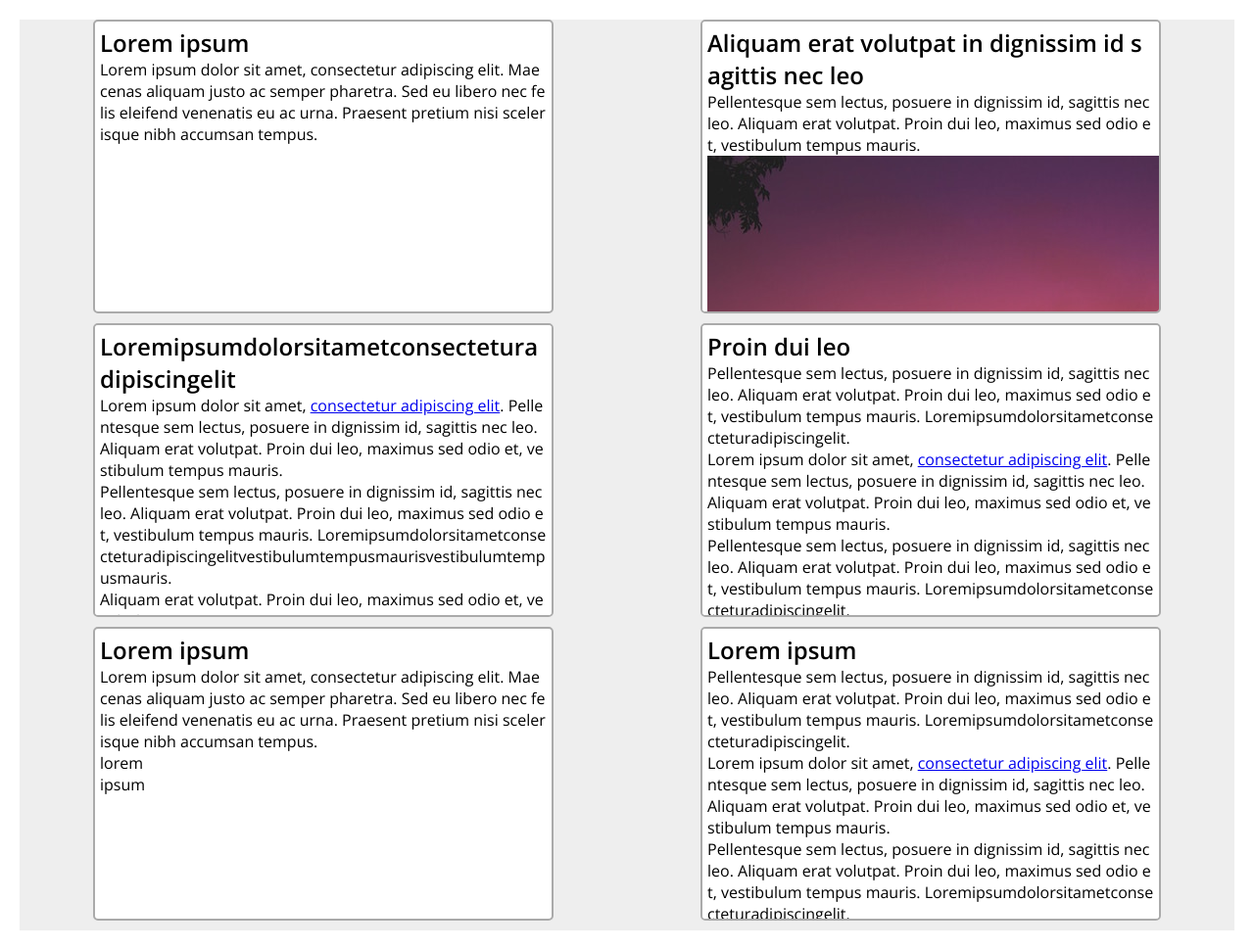
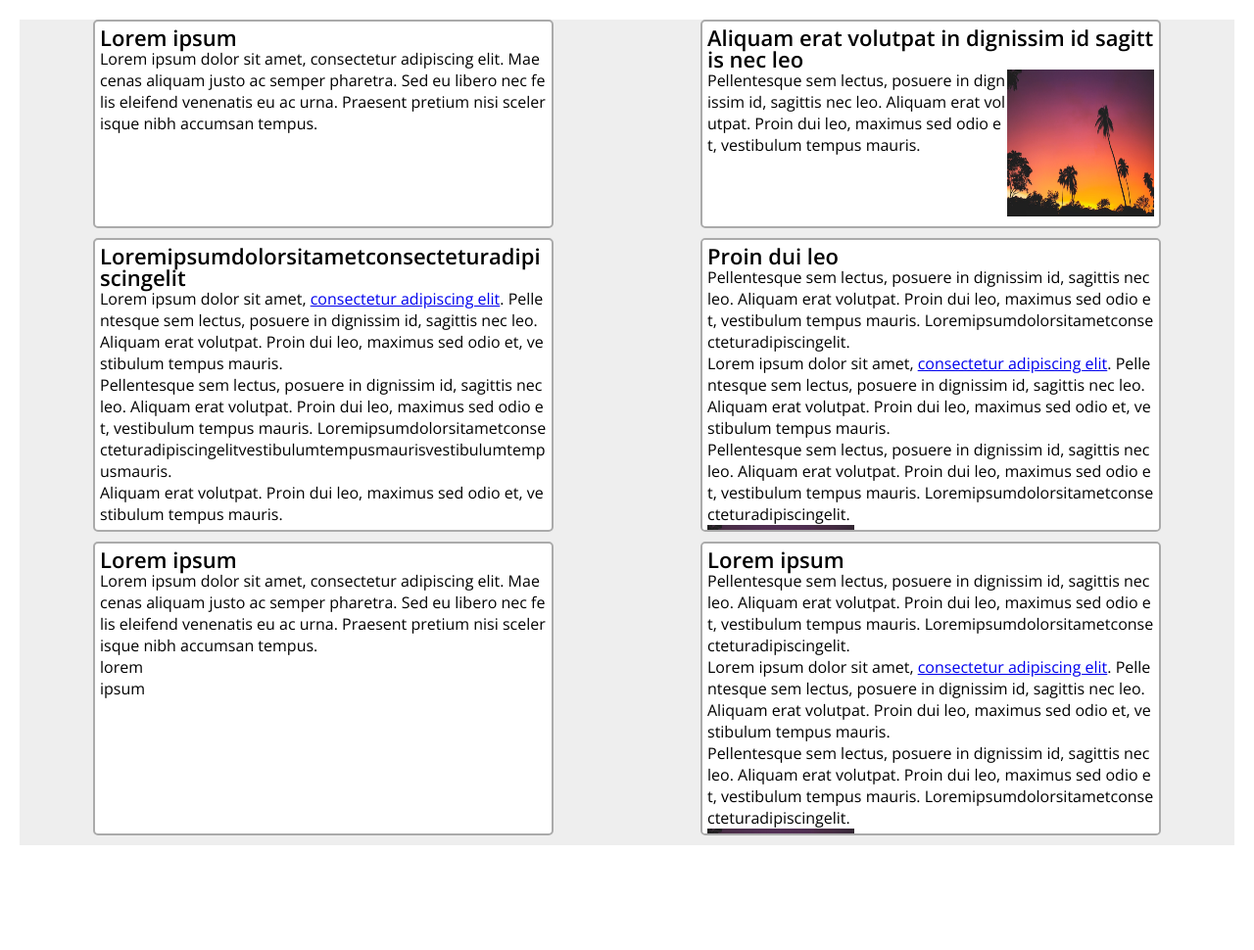
Before and after one commit to athh15/Verkefni5, a plain HTML site: page index.html in a window 1280 px wide. Shown: the whole page at 98% size. After the commit the page ends 883 px from the top, so only its background shows below. Drawn offline with nearby package versions, Linux system fonts and the light colour scheme.

Commit message:
bætt við container fyrir box 2

```diff
--- a/index.html
+++ b/index.html
@@ -1,11 +1,13 @@
 <!doctype html>
 <html lang="en">
+
 <head>
   <meta charset="utf-8">
   <title>Verkefni 5</title>
   <link href="https://fonts.googleapis.com/css?family=Open+Sans:400,600" rel="stylesheet">
   <link rel="stylesheet" href="styles.css">
 </head>
+
 <body>
   <main>
     <div class="cards">
@@ -14,16 +16,19 @@
         <h2>Lorem ipsum</h2>
         <div>
           <div>
-              <p>Lorem ipsum dolor sit amet, consectetur adipiscing elit. Maecenas aliquam justo ac semper pharetra. Sed eu libero nec felis eleifend venenatis eu ac urna. Praesent pretium nisi scelerisque nibh accumsan tempus.</p>
+            <p>Lorem ipsum dolor sit amet, consectetur adipiscing elit. Maecenas aliquam justo ac semper pharetra. Sed
+              eu libero nec felis eleifend venenatis eu ac urna. Praesent pretium nisi scelerisque nibh accumsan
+              tempus.</p>
           </div>
         </div>
       </section>
 
       <section class="card">
         <h2>Aliquam erat volutpat in dignissim id sagittis nec leo</h2>
+        <div class="text_img">
           <div>
-            <div>
-              <p>Pellentesque sem lectus, posuere in dignissim id, sagittis nec leo. Aliquam erat volutpat. Proin dui leo, maximus sed odio et, vestibulum tempus mauris.</p>
+            <p>Pellentesque sem lectus, posuere in dignissim id, sagittis nec leo. Aliquam erat volutpat. Proin dui
+              leo, maximus sed odio et, vestibulum tempus mauris.</p>
           </div>
           <div>
             <img src="img.jpg">
@@ -35,8 +40,12 @@
         <h2>Loremipsumdolorsitametconsecteturadipiscingelit</h2>
         <div>
           <div>
-              <p>Lorem ipsum dolor sit amet, <a href="#">consectetur adipiscing elit</a>. Pellentesque sem lectus, posuere in dignissim id, sagittis nec leo. Aliquam erat volutpat. Proin dui leo, maximus sed odio et, vestibulum tempus mauris.</p>
-              <p>Pellentesque sem lectus, posuere in dignissim id, sagittis nec leo. Aliquam erat volutpat. Proin dui leo, maximus sed odio et, vestibulum tempus mauris. Loremipsumdolorsitametconsecteturadipiscingelitvestibulumtempusmaurisvestibulumtempusmauris.</p>
+            <p>Lorem ipsum dolor sit amet, <a href="#">consectetur adipiscing elit</a>. Pellentesque sem lectus,
+              posuere in dignissim id, sagittis nec leo. Aliquam erat volutpat. Proin dui leo, maximus sed odio et,
+              vestibulum tempus mauris.</p>
+            <p>Pellentesque sem lectus, posuere in dignissim id, sagittis nec leo. Aliquam erat volutpat. Proin dui
+              leo, maximus sed odio et, vestibulum tempus mauris.
+              Loremipsumdolorsitametconsecteturadipiscingelitvestibulumtempusmaurisvestibulumtempusmauris.</p>
             <p>Aliquam erat volutpat. Proin dui leo, maximus sed odio et, vestibulum tempus mauris.</p>
           </div>
         </div>
@@ -46,12 +55,16 @@
         <h2>Proin dui leo</h2>
         <div>
           <div>
-              <p>Pellentesque sem lectus, posuere in dignissim id, sagittis nec leo. Aliquam erat volutpat. Proin dui leo, maximus sed odio et, vestibulum tempus mauris. Loremipsumdolorsitametconsecteturadipiscingelit.</p>
-              <p>Lorem ipsum dolor sit amet, <a href="#">consectetur adipiscing elit</a>. Pellentesque sem lectus, posuere in dignissim id, sagittis nec leo. Aliquam erat volutpat. Proin dui leo, maximus sed odio et, vestibulum tempus mauris.</p>
-              <p>Pellentesque sem lectus, posuere in dignissim id, sagittis nec leo. Aliquam erat volutpat. Proin dui leo, maximus sed odio et, vestibulum tempus mauris. Loremipsumdolorsitametconsecteturadipiscingelit.</p>
+            <p>Pellentesque sem lectus, posuere in dignissim id, sagittis nec leo. Aliquam erat volutpat. Proin dui
+              leo, maximus sed odio et, vestibulum tempus mauris. Loremipsumdolorsitametconsecteturadipiscingelit.</p>
+            <p>Lorem ipsum dolor sit amet, <a href="#">consectetur adipiscing elit</a>. Pellentesque sem lectus,
+              posuere in dignissim id, sagittis nec leo. Aliquam erat volutpat. Proin dui leo, maximus sed odio et,
+              vestibulum tempus mauris.</p>
+            <p>Pellentesque sem lectus, posuere in dignissim id, sagittis nec leo. Aliquam erat volutpat. Proin dui
+              leo, maximus sed odio et, vestibulum tempus mauris. Loremipsumdolorsitametconsecteturadipiscingelit.</p>
           </div>
           <div>
-              <img src="img.jpg">
+            <img class="card-img" src="img.jpg">
           </div>
         </div>
       </section>
@@ -60,7 +73,9 @@
         <h2>Lorem ipsum</h2>
         <div>
           <div>
-              <p>Lorem ipsum dolor sit amet, consectetur adipiscing elit. Maecenas aliquam justo ac semper pharetra. Sed eu libero nec felis eleifend venenatis eu ac urna. Praesent pretium nisi scelerisque nibh accumsan tempus.</p>
+            <p>Lorem ipsum dolor sit amet, consectetur adipiscing elit. Maecenas aliquam justo ac semper pharetra. Sed
+              eu libero nec felis eleifend venenatis eu ac urna. Praesent pretium nisi scelerisque nibh accumsan
+              tempus.</p>
           </div>
         </div>
         <ul>
@@ -73,12 +88,16 @@
         <h2>Lorem ipsum</h2>
         <div>
           <div>
-              <p>Pellentesque sem lectus, posuere in dignissim id, sagittis nec leo. Aliquam erat volutpat. Proin dui leo, maximus sed odio et, vestibulum tempus mauris. Loremipsumdolorsitametconsecteturadipiscingelit.</p>
-              <p>Lorem ipsum dolor sit amet, <a href="#">consectetur adipiscing elit</a>. Pellentesque sem lectus, posuere in dignissim id, sagittis nec leo. Aliquam erat volutpat. Proin dui leo, maximus sed odio et, vestibulum tempus mauris.</p>
-              <p>Pellentesque sem lectus, posuere in dignissim id, sagittis nec leo. Aliquam erat volutpat. Proin dui leo, maximus sed odio et, vestibulum tempus mauris. Loremipsumdolorsitametconsecteturadipiscingelit.</p>
+            <p>Pellentesque sem lectus, posuere in dignissim id, sagittis nec leo. Aliquam erat volutpat. Proin dui
+              leo, maximus sed odio et, vestibulum tempus mauris. Loremipsumdolorsitametconsecteturadipiscingelit.</p>
+            <p>Lorem ipsum dolor sit amet, <a href="#">consectetur adipiscing elit</a>. Pellentesque sem lectus,
+              posuere in dignissim id, sagittis nec leo. Aliquam erat volutpat. Proin dui leo, maximus sed odio et,
+              vestibulum tempus mauris.</p>
+            <p>Pellentesque sem lectus, posuere in dignissim id, sagittis nec leo. Aliquam erat volutpat. Proin dui
+              leo, maximus sed odio et, vestibulum tempus mauris. Loremipsumdolorsitametconsecteturadipiscingelit.</p>
           </div>
           <div>
-              <img src="img.jpg">
+            <img class="card-img" src="img.jpg">
           </div>
         </div>
         <ul>
@@ -96,4 +115,5 @@
     </div>
   </main>
 </body>
+
 </html>
--- a/styles.css
+++ b/styles.css
@@ -22,6 +22,24 @@ main {
   padding: 20px;
 }
 
+h2 {
+  font-size: 22px;
+  line-height: 22px;
+}
+
+p {
+  line-height: 22px;
+}
+
+img {
+  height: 150px;
+  width: 150px;
+}
+
+.text_img {
+  display: flex;
+}
+
 .cards {
   background: #eee;
   display: flex;
@@ -32,7 +50,6 @@ main {
 }
 
 .card {
-  display: block;
   box-sizing: border-box;
   background: #fff;
 
@@ -46,5 +63,6 @@ main {
   overflow: auto;
   word-break: break-all;
 
+
   margin-bottom: 10px;
 }
```
Lines whose indentation alone changed are shown as unchanged.
